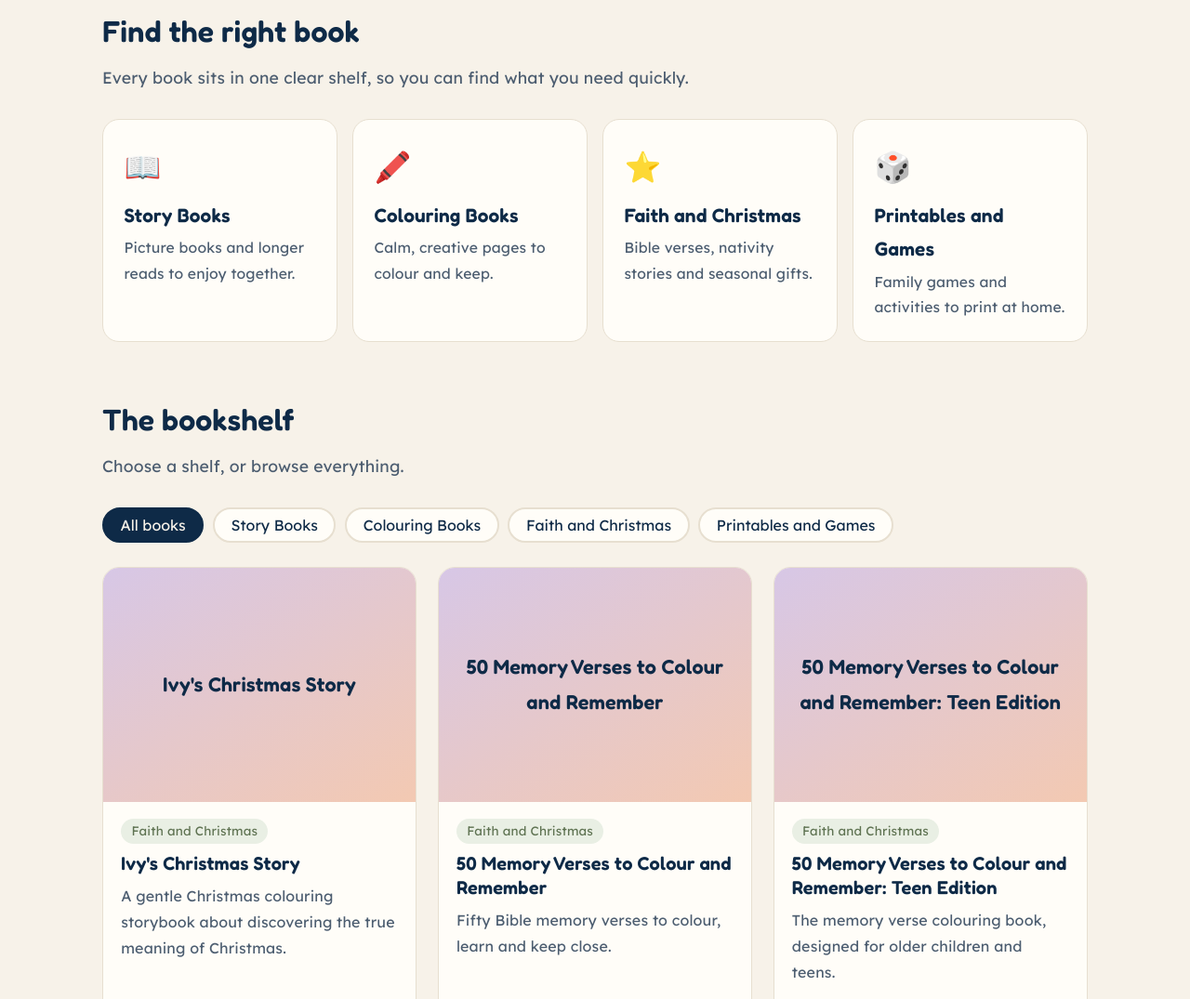
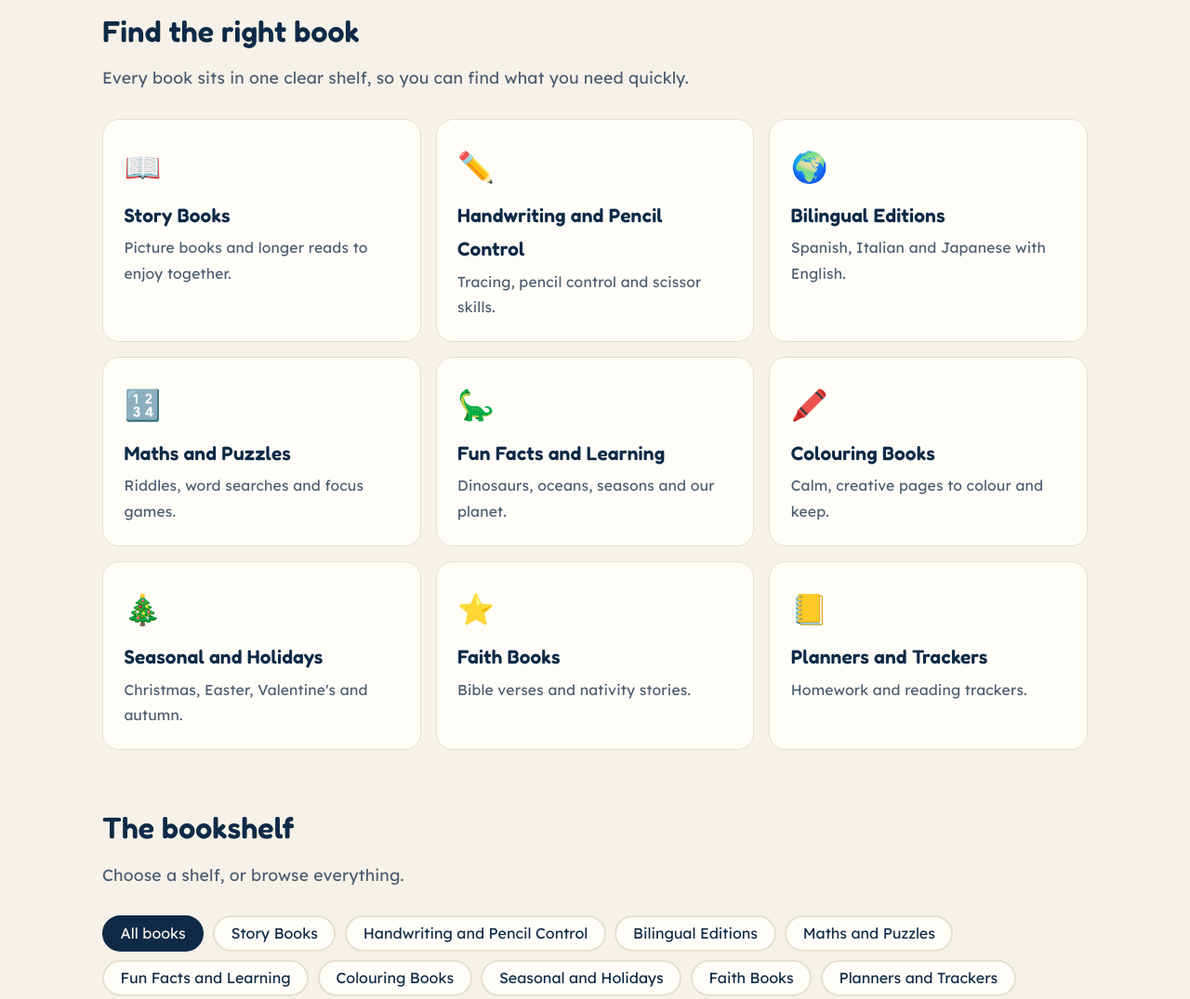
Before and after one commit to Tansley6/tansleyexpress, a plain HTML site: page index.html in a window 1280 px wide. Shown: the part 740-1815 px from the top of the page at 93% size. Drawn offline with Linux system fonts and the light colour scheme.

Commit message:
Add files via upload

```diff
--- a/index.html
+++ b/index.html
@@ -4,7 +4,7 @@
 <meta charset="utf-8">
 <meta name="viewport" content="width=device-width,initial-scale=1">
 <title>Tansley Express: Dyslexia-Friendly Children's Books by Tania Jacobs</title>
-<meta name="description" content="Dyslexia-friendly children's story books, colouring books and printables, created by Tania Jacobs, teacher and mum. Home of Tansley Tales.">
+<meta name="description" content="Dyslexia-friendly children's story books, activity books, workbooks and colouring books, created by Tania Jacobs, teacher and mum. Home of Tansley Tales.">
 <link rel="canonical" href="https://tansleyexpress.com/">
 <link rel="icon" type="image/png" href="favicon.png">
 <meta property="og:type" content="website">
@@ -62,7 +62,7 @@ nav a:hover{border-bottom-color:var(--sage)}
 section{padding:3.5rem 0}
 h2{font-family:var(--display);font-weight:600;font-size:2rem;margin:0 0 .4rem;color:var(--navy)}
 .lead{color:var(--muted);margin:0 0 1.8rem;max-width:44rem}
-.cats{display:grid;grid-template-columns:repeat(4,1fr);gap:1rem}
+.cats{display:grid;grid-template-columns:repeat(3,1fr);gap:1rem}
 .cat{background:var(--paper);border:1px solid var(--line);border-radius:18px;padding:1.4rem;text-decoration:none;color:var(--ink);transition:transform .15s}
 .cat:hover{transform:translateY(-3px)}
 .cat .ico{font-size:2rem}
@@ -106,7 +106,7 @@ footer .wrap{display:flex;flex-wrap:wrap;justify-content:space-between;gap:1rem}
 @media (max-width:860px){
   .hero .wrap,.tales .wrap,.about .wrap{grid-template-columns:1fr}
   .hero img{max-width:220px}
-  .promise ul,.cats{grid-template-columns:1fr 1fr}
+  .promise ul{grid-template-columns:1fr 1fr}.cats{grid-template-columns:1fr 1fr}
   .btn.ghost{margin:.7rem 0 0}
 }
 @media (max-width:520px){.promise ul,.cats{grid-template-columns:1fr}}
@@ -136,7 +136,7 @@ footer .wrap{display:flex;flex-wrap:wrap;justify-content:space-between;gap:1rem}
     <div class="wrap">
       <div>
         <h1>Children's books made for every kind of reader</h1>
-        <p>Story books, colouring books and printables created by Tania Jacobs, a teacher and mum who knows that some children learn differently, and that every one of them deserves to love books.</p>
+        <p>Story books, activity books and colouring books created by Tania Jacobs, a teacher and mum who knows that some children learn differently, and that every one of them deserves to love books.</p>
         <a class="btn" href="#books">Browse the books</a>
         <a class="btn ghost" href="https://tansleytales.com">Read free stories</a>
       </div>
@@ -159,9 +159,14 @@ footer .wrap{display:flex;flex-wrap:wrap;justify-content:space-between;gap:1rem}
       <p class="lead">Every book sits in one clear shelf, so you can find what you need quickly.</p>
       <div class="cats">
         <a class="cat" href="#books" data-go="Story Books"><div class="ico" aria-hidden="true">📖</div><h3>Story Books</h3><p>Picture books and longer reads to enjoy together.</p></a>
+        <a class="cat" href="#books" data-go="Handwriting and Pencil Control"><div class="ico" aria-hidden="true">✏️</div><h3>Handwriting and Pencil Control</h3><p>Tracing, pencil control and scissor skills.</p></a>
+        <a class="cat" href="#books" data-go="Bilingual Editions"><div class="ico" aria-hidden="true">🌍</div><h3>Bilingual Editions</h3><p>Spanish, Italian and Japanese with English.</p></a>
+        <a class="cat" href="#books" data-go="Maths and Puzzles"><div class="ico" aria-hidden="true">🔢</div><h3>Maths and Puzzles</h3><p>Riddles, word searches and focus games.</p></a>
+        <a class="cat" href="#books" data-go="Fun Facts and Learning"><div class="ico" aria-hidden="true">🦕</div><h3>Fun Facts and Learning</h3><p>Dinosaurs, oceans, seasons and our planet.</p></a>
         <a class="cat" href="#books" data-go="Colouring Books"><div class="ico" aria-hidden="true">🖍️</div><h3>Colouring Books</h3><p>Calm, creative pages to colour and keep.</p></a>
-        <a class="cat" href="#books" data-go="Faith and Christmas"><div class="ico" aria-hidden="true">⭐</div><h3>Faith and Christmas</h3><p>Bible verses, nativity stories and seasonal gifts.</p></a>
-        <a class="cat" href="#books" data-go="Printables and Games"><div class="ico" aria-hidden="true">🎲</div><h3>Printables and Games</h3><p>Family games and activities to print at home.</p></a>
+        <a class="cat" href="#books" data-go="Seasonal and Holidays"><div class="ico" aria-hidden="true">🎄</div><h3>Seasonal and Holidays</h3><p>Christmas, Easter, Valentine's and autumn.</p></a>
+        <a class="cat" href="#books" data-go="Faith Books"><div class="ico" aria-hidden="true">⭐</div><h3>Faith Books</h3><p>Bible verses and nativity stories.</p></a>
+        <a class="cat" href="#books" data-go="Planners and Trackers"><div class="ico" aria-hidden="true">📒</div><h3>Planners and Trackers</h3><p>Homework and reading trackers.</p></a>
       </div>
     </div>
   </section>
@@ -229,14 +234,10 @@ footer .wrap{display:flex;flex-wrap:wrap;justify-content:space-between;gap:1rem}
    read:   link to read it free on Tansley Tales (optional).
    img:    picture file in the img folder. Leave empty for a text cover.  */
 const BOOKS = [
-  {cat:"Faith and Christmas", also:"Colouring Books", title:"Ivy's Christmas Story", text:"A gentle Christmas colouring storybook about discovering the true meaning of Christmas.", img:"", buy:"", price:""},
-  {cat:"Faith and Christmas", also:"Colouring Books", title:"50 Memory Verses to Colour and Remember", text:"Fifty Bible memory verses to colour, learn and keep close.", img:"", buy:"", price:"", note:"Coming soon"},
-  {cat:"Faith and Christmas", also:"Colouring Books", title:"50 Memory Verses to Colour and Remember: Teen Edition", text:"The memory verse colouring book, designed for older children and teens.", img:"", buy:"", price:"", note:"Coming soon"},
-  {cat:"Colouring Books", title:"Patch's Path to Calm and Confidence", text:"Colour along with Patch the hedgehog while learning calm, confident ways to handle big feelings.", img:"", buy:"", price:""},
-  {cat:"Printables and Games", also:"Faith and Christmas", title:"Dyslexia-Friendly Christmas Family Games Bundle", text:"Printable Christmas games and Letter to Santa pages, easy to read and fun for the whole family.", img:"", buy:"", price:""},
-  {cat:"Story Books", title:"Milo and the Starry Sand", text:"A soft, starry bedtime story about drawing, friendship and wonder.", img:"milo", read:"https://tansleytales.com/milo-and-the-starry-sand.html", buy:""},
+  /* ---- Story Books ---- */
   {cat:"Story Books", title:"Benny the Bunny's Bold Leap", text:"A little bunny finds his courage, one brave hop at a time.", img:"benny", read:"https://tansleytales.com/benny-the-bunnys-bold-leap.html", buy:""},
   {cat:"Story Books", title:"Benny and the Secret Meadow", text:"Benny and Lila discover a hidden meadow full of surprises.", img:"benny2", read:"https://tansleytales.com/benny-and-the-secret-meadow.html", buy:""},
+  {cat:"Story Books", title:"Milo and the Starry Sand", text:"A soft, starry bedtime story about drawing, friendship and wonder.", img:"milo", read:"https://tansleytales.com/milo-and-the-starry-sand.html", buy:""},
   {cat:"Story Books", title:"Nina's Tasty Trip: The Magic Spoon", text:"Nina and Grandma travel the world one delicious dish at a time.", img:"nina", read:"https://tansleytales.com/ninas-tasty-trip-the-magic-spoon.html", buy:""},
   {cat:"Story Books", title:"The Lion Who Was Afraid of the Dark", text:"Lumo the lion learns that the night is full of friends.", img:"lion", read:"https://tansleytales.com/the-lion-who-was-afraid-of-the-dark.html", buy:""},
   {cat:"Story Books", title:"Bramble and the First Frost", text:"Bramble gets ready for winter, with real nature facts to learn along the way.", img:"bramble1", read:"https://tansleytales.com/bramble-and-the-first-frost.html", buy:""},
@@ -244,10 +245,58 @@ const BOOKS = [
   {cat:"Story Books", title:"Eri and the Magic Book", text:"Two sisters find a secret door and learn they are stronger together.", img:"eri", read:"https://tansleytales.com/eri-and-the-magic-book.html", buy:""},
   {cat:"Story Books", title:"The Number Knights", text:"A maths adventure for children who think they don't like maths.", img:"knights", read:"https://tansleytales.com/the-number-knights-short-read.html", buy:""},
   {cat:"Story Books", title:"Max and Mia's Autumn Week", text:"A cosy week of autumn fun, from leaf piles to painting pumpkins.", img:"maxmia", read:"https://tansleytales.com/max-and-mias-autumn-week.html", buy:""},
-  {cat:"Story Books", title:"The Sounds of Autumn", text:"Listen closely and discover all the sounds autumn makes.", img:"soa", read:"https://tansleytales.com/the-sounds-of-autumn.html", buy:""}
+  {cat:"Story Books", also:"Seasonal and Holidays", title:"The Sounds of Autumn", text:"Listen closely and discover all the sounds autumn makes.", img:"soa", read:"https://tansleytales.com/the-sounds-of-autumn.html", buy:""},
+
+  /* ---- Handwriting and Pencil Control ---- */
+  {cat:"Handwriting and Pencil Control", title:"My First Tracing: Pencil Control", text:"Gentle tracing pages that build pencil control before letters begin.", buy:""},
+  {cat:"Handwriting and Pencil Control", title:"Handwriting and Tracing Book", text:"Trace letters, numbers and shapes, one calm page at a time.", buy:""},
+  {cat:"Handwriting and Pencil Control", title:"Tracing Activities", text:"Fun tracing practice for steady hands and growing confidence.", buy:""},
+  {cat:"Handwriting and Pencil Control", title:"Scissor Skills Activities", text:"Cut, snip and create while building fine motor skills.", buy:""},
+
+  /* ---- Bilingual Editions ---- */
+  {cat:"Bilingual Editions", title:"Spanish Pencil Control Book", text:"Pencil control practice with Spanish and English words.", buy:""},
+  {cat:"Bilingual Editions", title:"Spanish Handwriting Book", text:"Handwriting practice with Spanish and English words.", buy:""},
+  {cat:"Bilingual Editions", title:"Italian Pencil Control Book", text:"Pencil control practice with Italian and English words.", buy:""},
+  {cat:"Bilingual Editions", title:"Italian Handwriting Book", text:"Handwriting practice with Italian and English words.", buy:""},
+  {cat:"Bilingual Editions", title:"Japanese Pencil Control Book", text:"Pencil control practice with Japanese and English words.", buy:""},
+  {cat:"Bilingual Editions", title:"Japanese Handwriting Book", text:"Handwriting practice with Japanese and English words.", buy:""},
+
+  /* ---- Maths and Puzzles ---- */
+  {cat:"Maths and Puzzles", title:"Hop Into Math", text:"Bright, friendly maths practice that makes numbers fun.", buy:""},
+  {cat:"Maths and Puzzles", also:"Seasonal and Holidays", title:"90 Autumn Math Riddles", text:"Autumn-themed riddles that turn maths into a game.", buy:""},
+  {cat:"Maths and Puzzles", also:"Seasonal and Holidays", title:"Pumpkins, Leaves and Numbers Math Riddles", text:"Cosy autumn number riddles to solve together.", buy:""},
+  {cat:"Maths and Puzzles", title:"Word Search Fun 100", text:"One hundred word searches for quiet, happy puzzle time.", buy:""},
+  {cat:"Maths and Puzzles", title:"5 Minute Focus Exercises", text:"Short, calm activities that help busy minds settle and focus.", buy:""},
+
+  /* ---- Fun Facts and Learning ---- */
+  {cat:"Fun Facts and Learning", title:"Dinosaur Fun Facts", text:"Roar-some facts about dinosaurs, with activities to match.", buy:""},
+  {cat:"Fun Facts and Learning", title:"Oceans Fun Facts", text:"Dive into amazing facts about the ocean and its creatures.", buy:""},
+  {cat:"Fun Facts and Learning", also:"Seasonal and Holidays", title:"Autumn Fun Facts", text:"Discover why leaves change colour, and much more about autumn.", buy:""},
+  {cat:"Fun Facts and Learning", title:"Ocean and Earth Day Workbooks", text:"Learn to love and look after our planet and its oceans.", buy:""},
+
+  /* ---- Colouring Books ---- */
+  {cat:"Colouring Books", title:"Patch's Path to Calm and Confidence", text:"Colour along with Patch the hedgehog while learning calm, confident ways to handle big feelings.", buy:""},
+  {cat:"Colouring Books", title:"Cute Baby Monsters: Volume 1", text:"Friendly little monsters, ready for your colours.", buy:""},
+  {cat:"Colouring Books", title:"More Cute Baby Monsters: Volume 2", text:"Even more cuddly monsters to colour and love.", buy:""},
+
+  /* ---- Seasonal and Holidays ---- */
+  {cat:"Seasonal and Holidays", title:"Dyslexia-Friendly Christmas Family Games Bundle", text:"Printable Christmas games and Letter to Santa pages, easy to read and fun for the whole family.", buy:""},
+  {cat:"Seasonal and Holidays", title:"Christmas Wheels", text:"Festive spinning wheel activities to make and play.", buy:""},
+  {cat:"Seasonal and Holidays", title:"Valentine's Activity Book", text:"Kind, colourful activities all about friendship and love.", buy:""},
+  {cat:"Seasonal and Holidays", also:"Colouring Books", title:"Easter Colouring Book", text:"Spring and Easter pictures to colour.", buy:""},
+  {cat:"Seasonal and Holidays", also:"Handwriting and Pencil Control", title:"Easter Scissor Skills", text:"Easter-themed cutting practice for little hands.", buy:""},
+
+  /* ---- Faith Books ---- */
+  {cat:"Faith Books", also:"Seasonal and Holidays", title:"Ivy's Christmas Story", text:"A gentle Christmas colouring storybook about discovering the true meaning of Christmas.", buy:""},
+  {cat:"Faith Books", also:"Colouring Books", title:"50 Memory Verses to Colour and Remember", text:"Fifty Bible memory verses to colour, learn and keep close.", buy:"", note:"Coming soon"},
+  {cat:"Faith Books", also:"Colouring Books", title:"50 Memory Verses to Colour and Remember: Teen Edition", text:"The memory verse colouring book, designed for older children and teens.", buy:"", note:"Coming soon"},
+
+  /* ---- Planners and Trackers ---- */
+  {cat:"Planners and Trackers", title:"Homework Tracker", text:"A calm, simple way to keep homework on track, without the tears.", buy:""},
+  {cat:"Planners and Trackers", title:"Reading Journal and Tracker", text:"Record every book read and celebrate each one.", buy:""}
 ];
 
-const CATS = ["All books","Story Books","Colouring Books","Faith and Christmas","Printables and Games"];
+const CATS = ["All books","Story Books","Handwriting and Pencil Control","Bilingual Editions","Maths and Puzzles","Fun Facts and Learning","Colouring Books","Seasonal and Holidays","Faith Books","Planners and Trackers"];
 const esc = s => String(s).replace(/[&<>"]/g, c => ({"&":"&amp;","<":"&lt;",">":"&gt;",'"':"&quot;"}[c]));
 const grid = document.getElementById("grid");
 const filters = document.querySelector(".filters");
```
